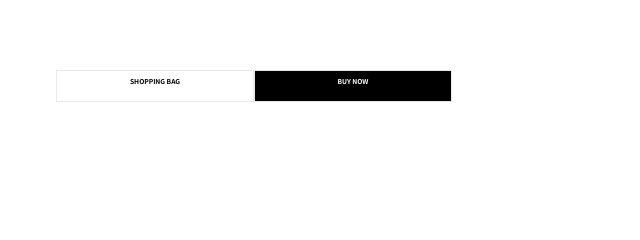
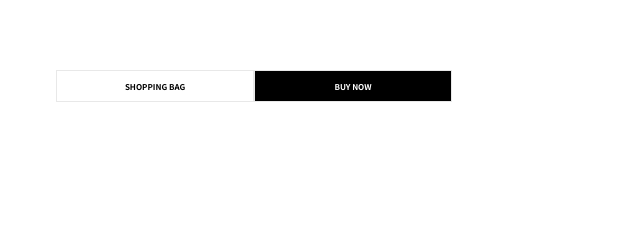
Before and after one commit to hihithnx/ex_8, a plain HTML site: page index.html in a window 1280 px wide. Shown: the part 352-592 px from the top of the page, 614-1254 px from the left. Drawn offline with Linux system fonts and the light colour scheme.

Commit message:
Add files via upload

```diff
--- a/index.html
+++ b/index.html
@@ -127,12 +127,12 @@
 
 					<div style="width:400px; height:33px; ">
 
-						<div style="float: left; border: 1px solid #e8e8e8; ; width: 49%; height: 30px; text-align: center; font-size: 5pt; line-height: 3; font-weight: 700; ">
+						<div style="float: left; border: 1px solid #e8e8e8; ; width: 49%; height: 30px; text-align: center; font-size: 6pt; line-height: 4; font-weight: 700; ">
 						SHOPPING BAG
 						</div>
 
 
-						<div style="float: left; border: 1px solid #e8e8e8; ; width: 49%; height: 30px; text-align: center; font-size: 5pt; line-height: 3; font-weight: 700; background-color: black; color: white; ">
+						<div style="float: left; border: 1px solid #e8e8e8; ; width: 49%; height: 30px; text-align: center; font-size: 6pt; line-height: 4; font-weight: 700; background-color: black; color: white; ">
 						BUY NOW
 						</div>
 
```
